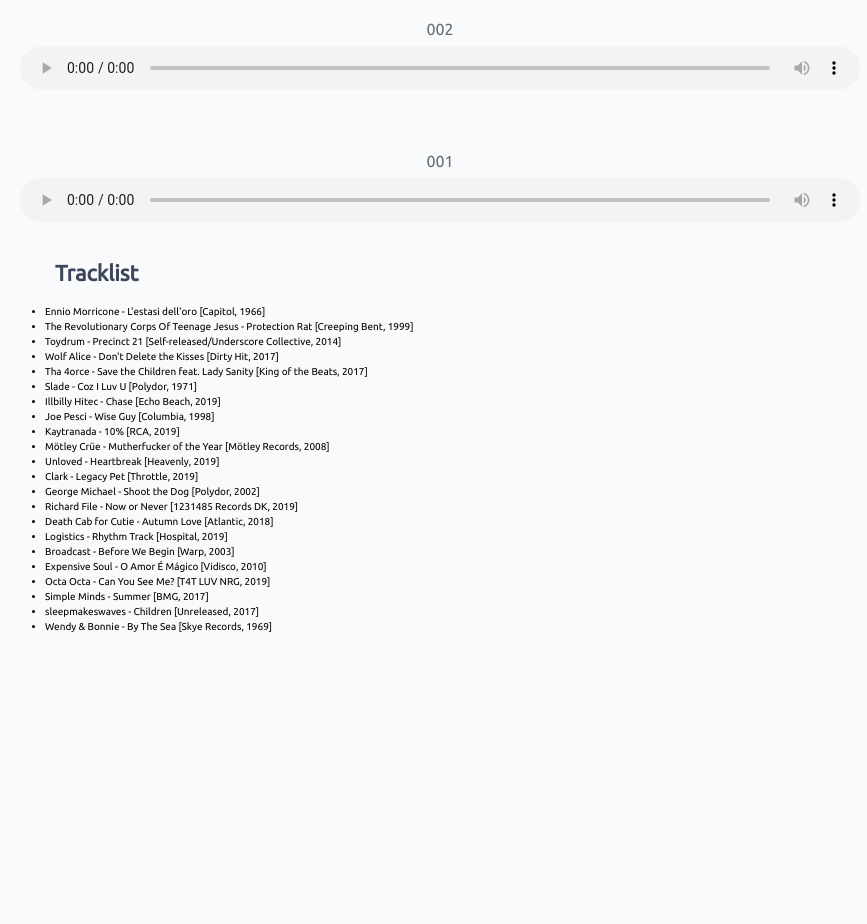
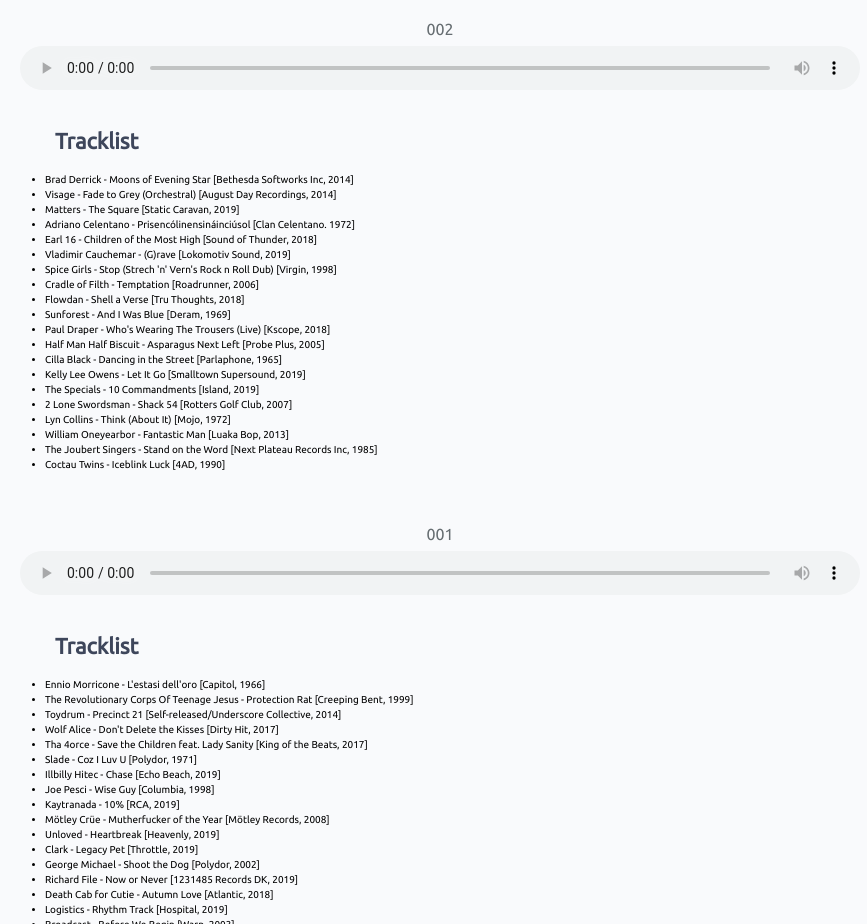
Before and after one commit to SecondeJK/dev-theatre, a Gatsby site: page /devradio in a window 1280 px wide. Shown: the part 2240-3164 px from the top of the page, without its empty margins (200-1067 px from the left). Before the commit the page ends 2934 px from the top, so only its background shows below. Built offline with nearby package versions, Linux system fonts and the light colour scheme; Gatsby itself is replaced by a stand-in of ours; some packages are replaced by stand-ins of ours.

Commit message:
002 tracklist

```diff
--- a/src/pages/devradio.js
+++ b/src/pages/devradio.js
@@ -98,6 +98,29 @@
                         Your browser does not support the
                         <code>audio</code> element.
                     </AUDIO>
+                    <H2>Tracklist</H2>
+                    <ul>
+                        <li>Brad Derrick - Moons of Evening Star [Bethesda Softworks Inc, 2014]</li>
+                        <li>Visage - Fade to Grey (Orchestral) [August Day Recordings, 2014]</li>
+                        <li>Matters - The Square [Static Caravan, 2019]</li>
+                        <li>Adriano Celentano - Prisencólinensináinciúsol [Clan Celentano. 1972]</li>
+                        <li>Earl 16 - Children of the Most High [Sound of Thunder, 2018]</li>
+                        <li>Vladimir Cauchemar - (G)rave [Lokomotiv Sound, 2019]</li>
+                        <li>Spice Girls - Stop (Strech 'n' Vern's Rock n Roll Dub) [Virgin, 1998]</li>
+                        <li>Cradle of Filth - Temptation [Roadrunner, 2006]</li>
+                        <li>Flowdan - Shell a Verse [Tru Thoughts, 2018]</li>
+                        <li>Sunforest - And I Was Blue [Deram, 1969]</li>
+                        <li>Paul Draper - Who's Wearing The Trousers (Live) [Kscope, 2018]</li>
+                        <li>Half Man Half Biscuit - Asparagus Next Left [Probe Plus, 2005]</li>
+                        <li>Cilla Black - Dancing in the Street [Parlaphone, 1965]</li>
+                        <li>Kelly Lee Owens - Let It Go [Smalltown Supersound, 2019]</li>
+                        <li>The Specials - 10 Commandments [Island, 2019]</li>
+                        <li>2 Lone Swordsman - Shack 54 [Rotters Golf Club, 2007]</li>
+                        <li>Lyn Collins - Think (About It) [Mojo, 1972]</li>
+                        <li>William Oneyearbor - Fantastic Man [Luaka Bop, 2013]</li>
+                        <li>The Joubert Singers - Stand on the Word [Next Plateau Records Inc, 1985]</li>
+                        <li>Coctau Twins - Iceblink Luck [4AD, 1990]</li>
+                    </ul>
                 </div>
                 <div>
                     <P>001</P>
```
